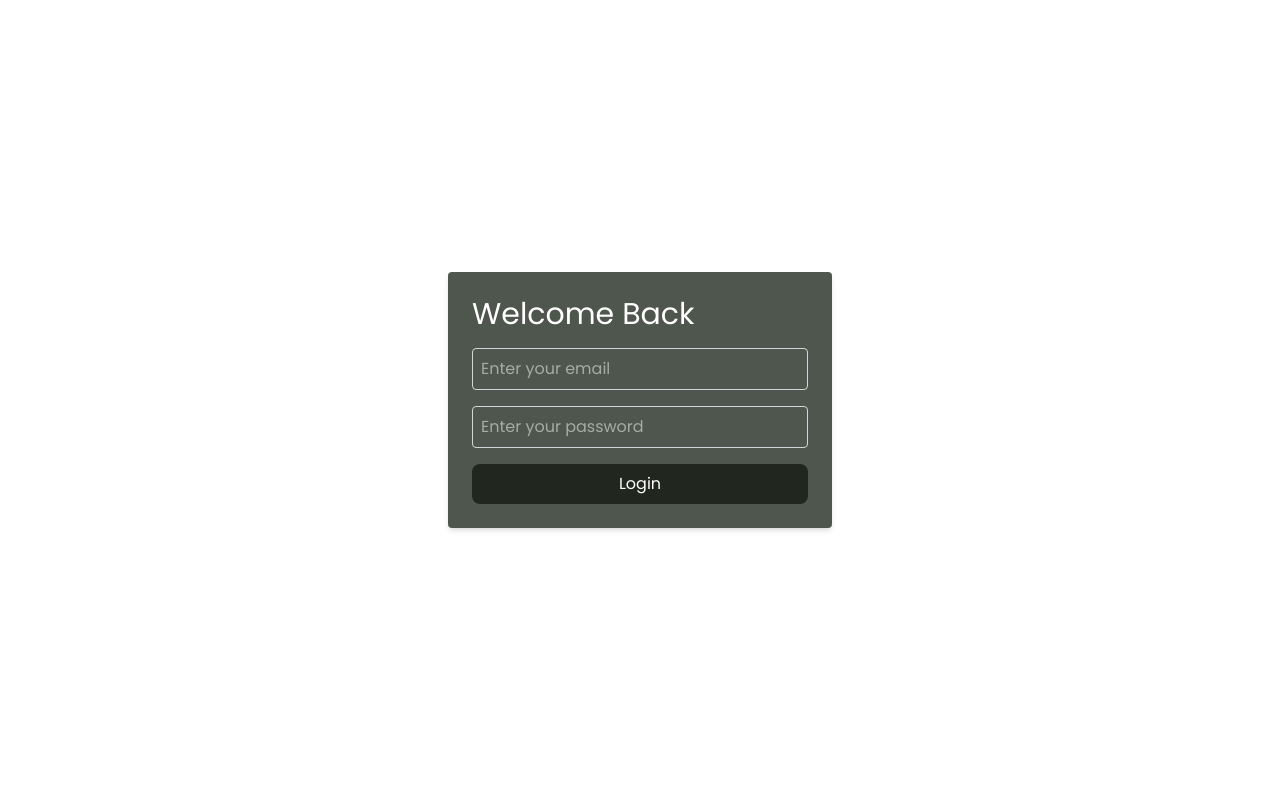
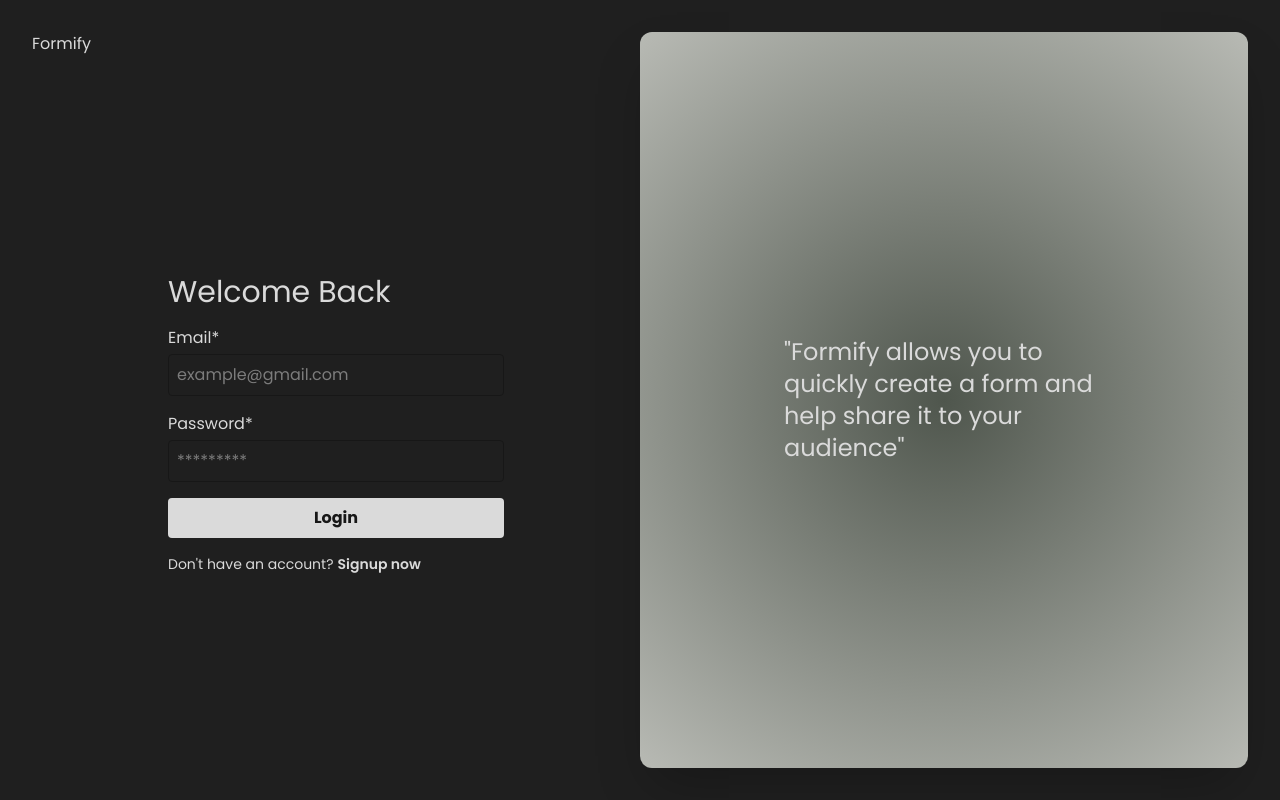
Before and after one commit to lokesh-dc/Formify, a Next.js app: page /auth in a window 1280 px wide. Built offline with nearby package versions, Linux system fonts and the light colour scheme.

Commit message:
Reusable Forms : setup & config

```diff
--- a/src/app/(auth)/auth/page.js
+++ b/src/app/(auth)/auth/page.js
@@ -1,16 +1,28 @@
 import AuthForm from "@/components/forms/auth";
+import Link from "next/link";
 
 export default function AuthPage() {
 	return (
-		<div
-			style={{
-				minHeight: "100vh",
-				display: "flex",
-				justifyContent: "center",
-				alignItems: "center",
-			}}
-		>
-			<AuthForm />
+		<div className="bg-black p-8 h-[100vh] flex items-center">
+			<div className="w-1/2 h-full">
+				<Link href={"/"}>Formify</Link>
+				<div className="h-full flex items-center justify-center">
+					<AuthForm />
+				</div>
+			</div>
+			<div
+				style={{
+					background: "#4F564D",
+					background:
+						"radial-gradient(circle,rgba(79, 86, 77, 1) 0%, rgba(184, 186, 180, 1) 100%)",
+				}}
+				className="w-1/2 rounded-xl  flex justify-center items-center h-full shadow-2xl"
+			>
+				<p className="w-80 text-2xl">
+					"Formify allows you to quickly create a form and help share it to your
+					audience"
+				</p>
+			</div>
 		</div>
 	);
 }
--- a/src/app/globals.css
+++ b/src/app/globals.css
@@ -8,7 +8,7 @@
   --background: #ffffff;
   --foreground: #171717;
   --primary-alfa: #393a393a;
-  --white: #ffffff;
+  --white: #dadada;
   --black: #1f1f1f;
 }
 
@@ -28,7 +28,6 @@
 
 body {
   background: var(--background);
-  color: var(--foreground);
   font-family: Arial, Helvetica, sans-serif;
 }
 
@@ -48,3 +47,28 @@ a {
 input:focus {
   outline: none;
 }
+
+input {
+  border: 1px solid var(--foreground);
+  padding: 8px;
+  border-radius: 4px;
+}
+
+.primary-button {
+  background-color: var(--primary-alfa);
+  color: var(--white);
+  padding: 8px 16px;
+  border-radius: 4px;
+  cursor: pointer;
+  font-weight: 700;
+}
+
+
+.bg-black * {
+  color: var(--white) !important;
+}
+
+.bg-black .primary-button {
+  background-color: var(--white) !important;
+  color: var(--foreground) !important;
+}
--- a/src/app/page.js
+++ b/src/app/page.js
@@ -13,11 +13,7 @@ export default function Home() {
 						Drag. Drop. Deploy. Your Perfect Form Awaits.
 					</h3>
 
-					<PrimaryButton
-						linkTarget="/forms"
-						title="Get Started"
-						isLink={true}
-					/>
+					<PrimaryButton linkTarget="/auth" title="Get Started" isLink={true} />
 				</div>
 			</div>
 		</div>
--- a/src/components/buttons/primaryButton.jsx
+++ b/src/components/buttons/primaryButton.jsx
@@ -11,7 +11,10 @@ export default function PrimaryButton({
 	const props = isLink ? { href: linkTarget } : { onClick: clickEvent, type };
 
 	return (
-		<Tag className="bg-[#21261f] py-2 px-7 rounded-lg text-white" {...props}>
+		<Tag
+			className="bg-[#21261f] py-2 px-7 rounded-lg text-white primary-button"
+			{...props}
+		>
 			{title}
 		</Tag>
 	);
--- a/src/components/forms/auth/index.jsx
+++ b/src/components/forms/auth/index.jsx
@@ -3,6 +3,7 @@ import { useState } from "react";
 import { getFormConfig, LoginFormConfigType } from "@/constants/forms/users";
 import PrimaryButton from "@/components/buttons/primaryButton";
 import FieldsContainer from "@/components/helpers/form/container";
+import { SwitchFormActionType } from "@/constants/forms";
 export default function AuthForm() {
 	const [currentForm, setCurrentForm] = useState(LoginFormConfigType);
 	const [currentFormConfig, setCurrentFormConfig] = useState(
@@ -14,11 +15,9 @@ export default function AuthForm() {
 
 	async function handleSubmit(e) {
 		e.preventDefault();
-		// setLoading(true);
+		setLoading(true);
 		setError("");
-		// const endpoint = isLogin ? "/api/login" : "/api/signup";
 		const body = { email, password };
-
 		try {
 			const res = await fetch(endpoint, {
 				method: "POST",
@@ -29,20 +28,24 @@ export default function AuthForm() {
 			if (!res.ok) {
 				throw new Error(data.message || "Something went wrong");
 			}
-			// alert(isLogin ? "Logged in!" : "Signed up! You can login now.");
-			// if (!isLogin) setIsLogin(true);
 		} catch (err) {
 			setFormErrors(err.message);
 		} finally {
-			// setLoading(false);
+			setLoading(false);
 		}
 	}
 
 	return (
-		<div className="bg-primary flex flex-col gap-4 text-white p-6 rounded shadow-md max-w-sm w-full">
+		<div className="flex flex-col gap-4 p-6 max-w-sm w-full">
 			<h2 className="text-3xl">{currentFormConfig?.title}</h2>
 			<form className="flex flex-col gap-4" onSubmit={handleSubmit}>
-				<FieldsContainer config={currentFormConfig?.fields} />
+				<FieldsContainer
+					formErrors={formErrors}
+					formData={formState}
+					formDataSetter={setFormState}
+					formErrorSetter={setFormErrors}
+					config={currentFormConfig?.fields}
+				/>
 				<PrimaryButton
 					title={
 						loading
@@ -52,6 +55,29 @@ export default function AuthForm() {
 					type="submit"
 					disabled={loading}
 				/>
+				{currentFormConfig?.formHelpers ? (
+					<div className="flex gap-1 text-sm">
+						<span className="text-gray-900">
+							{currentFormConfig?.formHelpers?.title}
+						</span>
+						<span
+							className="cursor-pointer font-[600]"
+							onClick={() => {
+								if (
+									currentFormConfig?.formHelpers?.action?.type ===
+									SwitchFormActionType
+								) {
+									setCurrentForm(currentFormConfig?.formHelpers?.action?.to);
+									setCurrentFormConfig(
+										getFormConfig(currentFormConfig?.formHelpers?.action?.to)
+									);
+								}
+							}}
+						>
+							{currentFormConfig?.formHelpers?.subtitle}
+						</span>
+					</div>
+				) : null}
 			</form>
 		</div>
 	);
--- a/src/components/helpers/form/container.jsx
+++ b/src/components/helpers/form/container.jsx
@@ -1,13 +1,35 @@
 import { InputFieldType } from "@/constants/forms";
 import InputField from "./fields/input";
-export default function FieldsContainer({ config }) {
+export default function FieldsContainer({
+	config,
+	formErrors = {},
+	formData = {},
+	formDataSetter = () => {},
+}) {
+	function handleFieldChange(event) {
+		const { name, value } = event.target;
+		formDataSetter((prevData) => ({
+			...prevData,
+			[name]: value,
+		}));
+		formErrorSetter((prevErrors) => ({
+			...prevErrors,
+			[name]: "",
+		}));
+	}
+
 	return (
 		<div className="flex flex-col gap-4">
 			{config?.map((fieldConfig, index) => {
 				const { fieldType, id } = fieldConfig;
+				let formFieldConfig = {
+					...fieldConfig,
+					changeHandler: handleFieldChange,
+					value: formData[id] || "",
+				};
 				switch (fieldType) {
 					case InputFieldType:
-						return <InputField key={id} {...fieldConfig} />;
+						return <InputField key={id} {...formFieldConfig} />;
 				}
 			})}
 		</div>
--- a/src/components/helpers/form/fields/input.jsx
+++ b/src/components/helpers/form/fields/input.jsx
@@ -1,18 +1,26 @@
 export default function InputField({
-	type,
-	placeholder,
-	value,
-	onChange,
-	required,
+	id = "",
+	type = "text",
+	label = "",
+	placeholder = "",
+	value = "",
+	changeHandler = () => {},
+	required = false,
 }) {
 	return (
+		<div className="flex flex-col gap-1">
+			<label>
+				{label}{required ? <span className="text-red-600">*</span> : null}
+			</label>
 			<input
+				name={id}
 				type={type}
 				placeholder={placeholder}
 				value={value}
 				required={required}
-			onChange={onChange}
-			className="p-2 rounded border border-gray-300 focus:outline-none focus:ring-2 focus:ring-primary"
+				onChange={changeHandler}
+				className="p-2 rounded border focus:outline-none focus:ring-2 focus:ring-primary"
 			/>
+		</div>
 	);
 }
--- a/src/constants/forms/index.js
+++ b/src/constants/forms/index.js
@@ -1 +1,4 @@
 export const InputFieldType = "inputFieldType";
+
+// Form Actions
+export const SwitchFormActionType = "switchForm";
--- a/src/constants/forms/users/index.js
+++ b/src/constants/forms/users/index.js
@@ -1,4 +1,4 @@
-import { InputFieldType } from "..";
+import { InputFieldType, SwitchFormActionType } from "..";
 
 export const LoginFormConfigType = "LoginFormConfig";
 export const SignupFormConfigType = "SignupFormConfig";
@@ -10,25 +10,35 @@ export const loginFormConfig = {
 			id: "email",
 			type: "email",
 			label: "Email",
-			placeholder: "Enter your email",
+			placeholder: "example@gmail.com",
 			required: true,
 			fieldType: InputFieldType,
 			validations: (email) => {
 				"/^[^s@]+@[^s@]+.[^s@]+$/".test(email);
 			},
+			errorMessage: "Please enter a valid email address",
 		},
 		{
 			id: "password",
 			type: "text",
 			label: "Password",
-			placeholder: "Enter your password",
+			placeholder: "*********",
 			required: true,
 			fieldType: InputFieldType,
 			isPassword: true,
+			errorMessage: "Please enter a valid password",
 		},
 	],
 	submitTitle: "Login",
 	submitLoadingTitle: "Logging you in...",
+	formHelpers: {
+		title: "Don't have an account?",
+		subtitle: "Signup now",
+		action: {
+			type: SwitchFormActionType,
+			to: SignupFormConfigType,
+		},
+	},
 };
 
 export const signupFormConfig = {
@@ -67,6 +77,14 @@ export const signupFormConfig = {
 	],
 	submitTitle: "Signup",
 	submitLoadingTitle: "Signing you up...",
+	formHelpers: {
+		title: "Already have an account?",
+		subtitle: "Login now",
+		action: {
+			type: SwitchFormActionType,
+			to: LoginFormConfigType,
+		},
+	},
 };
 
 export const getFormConfig = (type) => {
```
Lines whose indentation alone changed are shown as unchanged.
